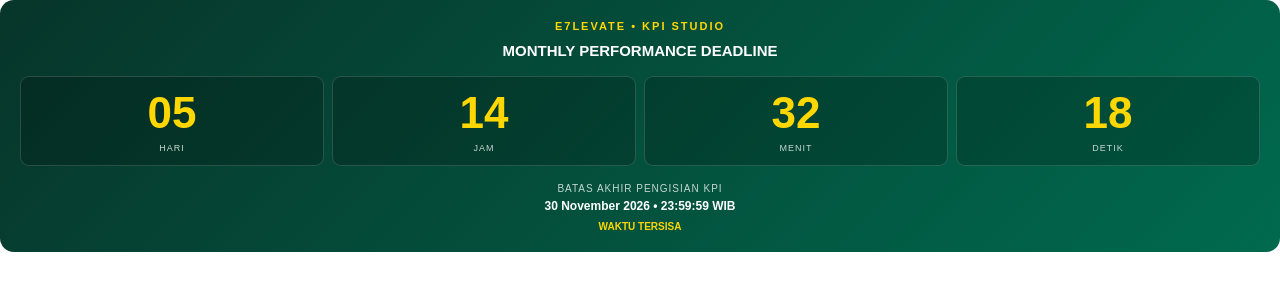
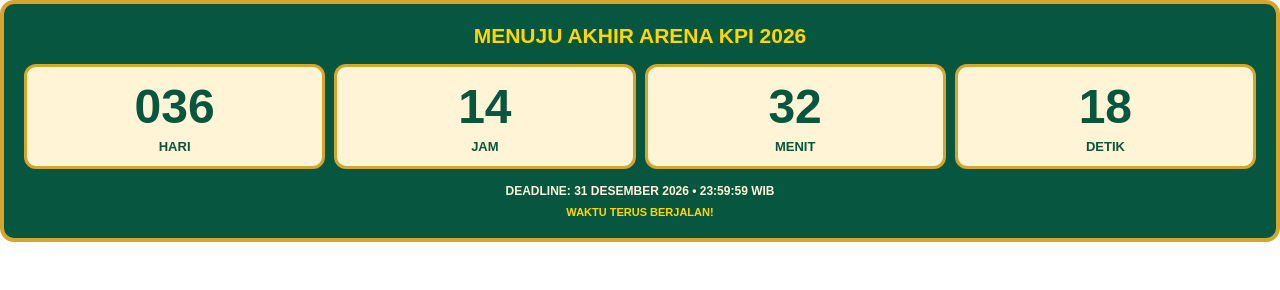
Before and after one commit to widiartopgd-bot/ARENA-KPI-HITUNG-MUNDUR, a plain HTML site: page index.html in a window 1280 px wide. Drawn offline with Linux system fonts and the light colour scheme.

Commit message:
Update index.html

```diff
--- a/index.html
+++ b/index.html
@@ -5,97 +5,72 @@
 <meta charset="UTF-8">
 <meta name="viewport" content="width=device-width, initial-scale=1">
 
-<title>E7LEVATE KPI Countdown</title>
+<title>ARENA KPI 2026 Countdown</title>
 
 <style>
-:root {
-  --green: #006A4E;
-  --dark: #07352A;
-  --gold: #FFD700;
-  --white: #FFFFFF;
-  --muted: #C4D8D0;
-}
-
-* {
-  box-sizing: border-box;
-}
+* { box-sizing: border-box; }
 
 body {
   margin: 0;
   background: transparent;
   font-family: Arial, sans-serif;
-  color: var(--white);
 }
 
-.container {
+.countdown {
   width: 100%;
-  min-height: 180px;
   padding: 20px;
   border-radius: 14px;
-  background: linear-gradient(135deg, #07352A, #006A4E);
+  background: #07563F;
+  border: 4px solid #D6A52D;
   text-align: center;
-  overflow: hidden;
-}
-
-.brand {
-  font-size: 11px;
-  font-weight: bold;
-  letter-spacing: 2px;
-  color: var(--gold);
+  color: white;
 }
 
 .heading {
-  font-size: 15px;
-  font-weight: bold;
-  margin: 10px 0 17px;
+  font-size: clamp(13px, 2.5vw, 21px);
+  font-weight: 800;
+  color: #FFD700;
+  margin-bottom: 16px;
 }
 
 .timer {
   display: grid;
   grid-template-columns: repeat(4, 1fr);
-  gap: 8px;
+  gap: 9px;
 }
 
 .unit {
-  background: rgba(0,0,0,0.20);
-  border: 1px solid rgba(255,255,255,0.15);
-  border-radius: 9px;
+  background: #FFF4D5;
+  border: 3px solid #D6A52D;
+  border-radius: 12px;
   padding: 12px 3px;
 }
 
 .number {
-  color: var(--gold);
-  font-size: clamp(25px, 5vw, 44px);
-  line-height: 1.1;
-  font-weight: 800;
+  color: #07563F;
+  font-size: clamp(23px, 5vw, 48px);
+  font-weight: 900;
   font-variant-numeric: tabular-nums;
 }
 
-.caption {
-  margin-top: 6px;
-  font-size: 9px;
-  color: var(--muted);
-  letter-spacing: 1px;
-}
-
-.footer {
-  margin-top: 17px;
-  font-size: 10px;
-  color: var(--muted);
-  letter-spacing: 1px;
-}
-
-.deadline {
-  color: var(--white);
-  font-size: 12px;
+.label {
+  color: #07563F;
+  font-size: clamp(9px, 1.5vw, 13px);
   font-weight: bold;
   margin-top: 5px;
 }
 
+.deadline {
+  margin-top: 15px;
+  font-size: 12px;
+  color: #FFF4D5;
+  font-weight: bold;
+}
+
 .status {
   margin-top: 8px;
-  color: var(--gold);
-  font-size: 10px;
+  font-size: 11px;
+  color: #FFD700;
   font-weight: bold;
 }
 </style>
@@ -103,145 +78,84 @@ body {
 
 <body>
 
-<div class="container">
-
-  <div class="brand">
-    E7LEVATE • KPI STUDIO
-  </div>
+<div class="countdown">
 
   <div class="heading">
-    MONTHLY PERFORMANCE DEADLINE
+    MENUJU AKHIR ARENA KPI 2026
   </div>
 
   <div class="timer">
 
     <div class="unit">
-      <div class="number" id="days">00</div>
-      <div class="caption">HARI</div>
+      <div class="number" id="days">000</div>
+      <div class="label">HARI</div>
     </div>
 
     <div class="unit">
       <div class="number" id="hours">00</div>
-      <div class="caption">JAM</div>
+      <div class="label">JAM</div>
     </div>
 
     <div class="unit">
       <div class="number" id="minutes">00</div>
-      <div class="caption">MENIT</div>
+      <div class="label">MENIT</div>
     </div>
 
     <div class="unit">
       <div class="number" id="seconds">00</div>
-      <div class="caption">DETIK</div>
+      <div class="label">DETIK</div>
     </div>
 
   </div>
 
-  <div class="footer">
-    BATAS AKHIR PENGISIAN KPI
-  </div>
-
-  <div class="deadline" id="deadline">
-    Memuat deadline...
+  <div class="deadline">
+    DEADLINE: 31 DESEMBER 2026 • 23:59:59 WIB
   </div>
 
   <div class="status" id="status">
-    WAKTU TERSISA
+    WAKTU TERUS BERJALAN!
   </div>
 
 </div>
 
 <script>
-const TIME_ZONE = "Asia/Jakarta";
-const ONE_DAY = 86400000;
-const WIB_OFFSET = 7 * 60 * 60 * 1000;
 
-function jakartaDateParts(timestamp) {
-  const parts = new Intl.DateTimeFormat("en-GB", {
-    timeZone: TIME_ZONE,
-    year: "numeric",
-    month: "2-digit",
-    day: "2-digit"
-  }).formatToParts(new Date(timestamp));
+// DEADLINE TETAP WIB
+const deadline = new Date(
+  "2026-12-31T23:59:59+07:00"
+).getTime();
 
-  const result = {};
+function updateCountdown() {
 
-  parts.forEach(part => {
-    if (part.type !== "literal") {
-      result[part.type] = Number(part.value);
-    }
-  });
+  const now = Date.now();
+  const diff = Math.max(0, deadline - now);
 
-  return result;
+  const total = Math.floor(diff / 1000);
+
+  const days = Math.floor(total / 86400);
+  const hours = Math.floor((total % 86400) / 3600);
+  const minutes = Math.floor((total % 3600) / 60);
+  const seconds = total % 60;
+
+  document.getElementById("days").textContent =
+    String(days).padStart(3, "0");
+
+  document.getElementById("hours").textContent =
+    String(hours).padStart(2, "0");
+
+  document.getElementById("minutes").textContent =
+    String(minutes).padStart(2, "0");
+
+  document.getElementById("seconds").textContent =
+    String(seconds).padStart(2, "0");
+
+  document.getElementById("status").textContent =
+    diff > 0
+      ? "WAKTU TERUS BERJALAN!"
+      : "ARENA KPI 2026 TELAH BERAKHIR!";
+
 }
 
-function getMonthlyDeadline() {
-  const now = Date.now();
-  const date = jakartaDateParts(now);
-
-  // Awal bulan berikutnya dalam kalender Jakarta
-  const nextMonthUTC = Date.UTC(
-    date.year,
-    date.month,
-    1
-  );
-
-  // Konversi ke pukul 00:00:00 WIB
-  // Mundur satu detik menjadi 23:59:59 WIB
-  return nextMonthUTC - WIB_OFFSET - 1000;
-}
-
-function formatDeadline(timestamp) {
-  return new Intl.DateTimeFormat("id-ID", {
-    timeZone: TIME_ZONE,
-    day: "2-digit",
-    month: "long",
-    year: "numeric"
-  }).format(new Date(timestamp)) + " • 23:59:59 WIB";
-}
-
-function setNumber(id, value) {
-  document.getElementById(id).textContent =
-    String(value).padStart(2, "0");
-}
-
-function updateCountdown() {
-  const now = Date.now();
-  const deadline = getMonthlyDeadline();
-  const remaining = deadline - now;
-
-  document.getElementById("deadline").textContent =
-    formatDeadline(deadline);
-
-  if (remaining <= 0) {
-    setNumber("days", 0);
-    setNumber("hours", 0);
-    setNumber("minutes", 0);
-    setNumber("seconds", 0);
-
-    document.getElementById("status").textContent =
-      "DEADLINE TELAH BERAKHIR";
-
-    return;
-  }
-
-  const totalSeconds = Math.floor(remaining / 1000);
-
-  const days = Math.floor(totalSeconds / 86400);
-  const hours = Math.floor((totalSeconds % 86400) / 3600);
-  const minutes = Math.floor((totalSeconds % 3600) / 60);
-  const seconds = totalSeconds % 60;
-
-  setNumber("days", days);
-  setNumber("hours", hours);
-  setNumber("minutes", minutes);
-  setNumber("seconds", seconds);
-
-  document.getElementById("status").textContent =
-    "WAKTU TERSISA";
-}
-
-// Jalankan langsung dan perbarui setiap detik
 updateCountdown();
 setInterval(updateCountdown, 1000);
 
```
